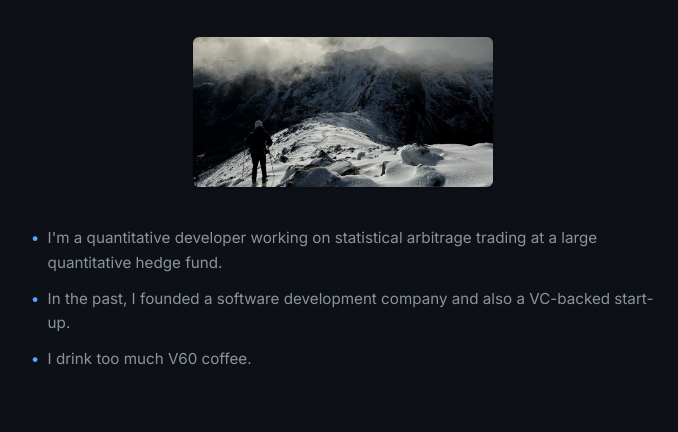
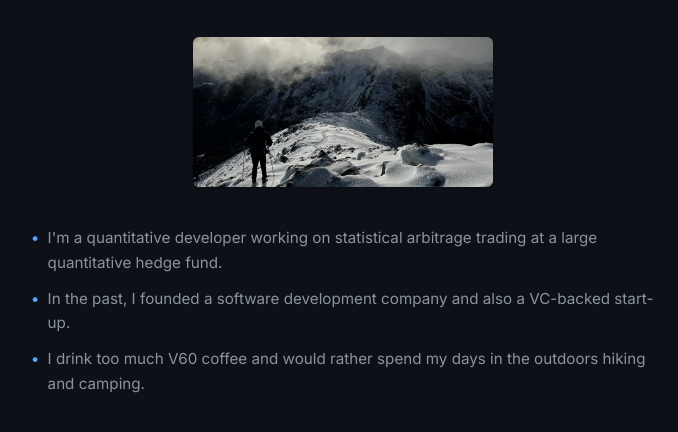
Before and after one commit to jkthms/personal-site, a plain HTML site: page index.html in a window 1280 px wide. Shown: the part 144-576 px from the top of the page, without its empty margins (297-975 px from the left). Drawn offline with Linux system fonts and the light colour scheme.

Commit message:
docs: Modify bullet points

```diff
--- a/index.html
+++ b/index.html
@@ -35,7 +35,7 @@
                 <ul class="content-list">
                     <li>I'm a quantitative developer working on statistical arbitrage trading at a large quantitative hedge fund.</li>
                     <li>In the past, I founded a software development company and also a VC-backed start-up.</li>
-                    <li>I drink too much V60 coffee.</li>
+                    <li>I drink too much V60 coffee and would rather spend my days in the outdoors hiking and camping.</li>
                 </ul>
             </section>
         </main>
```
